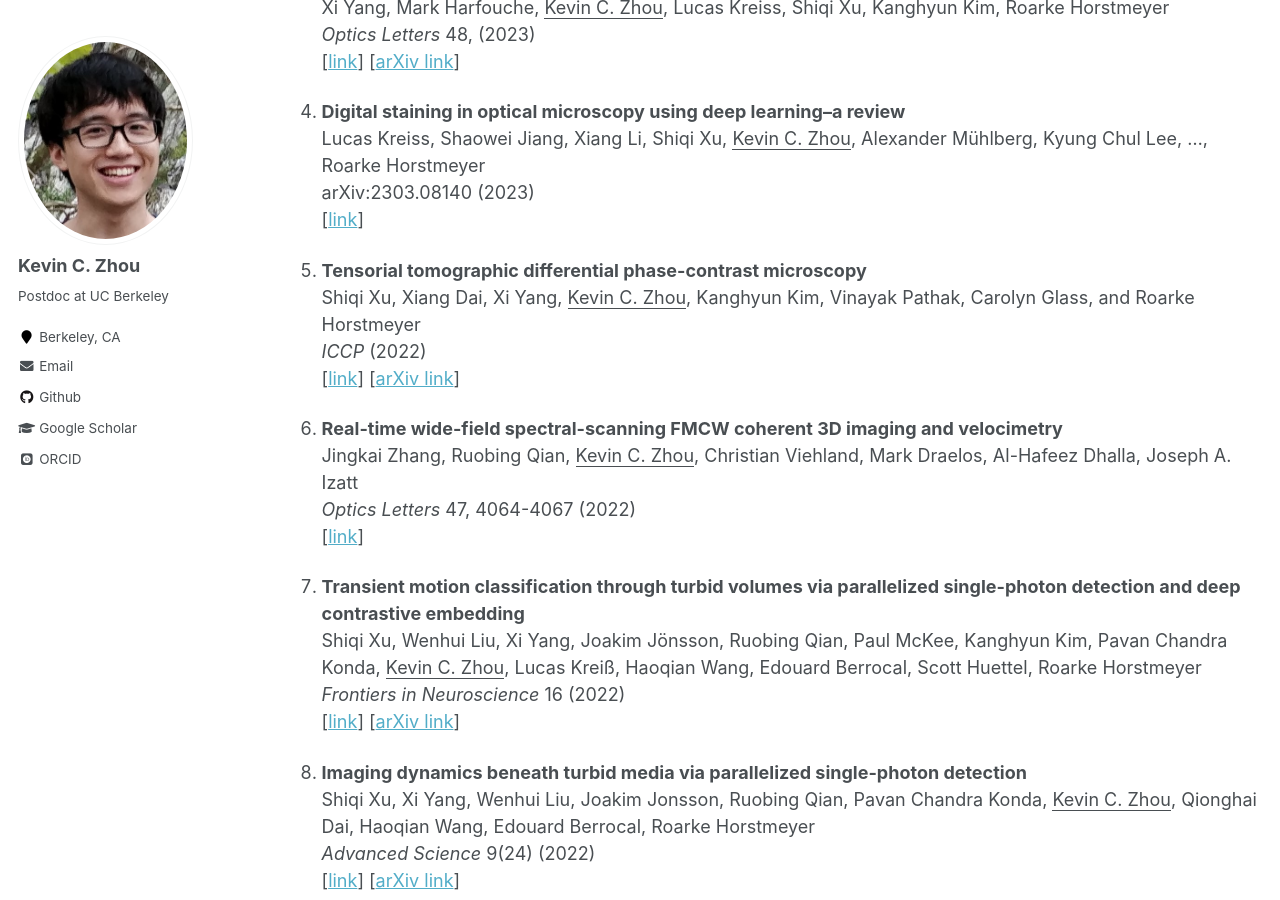
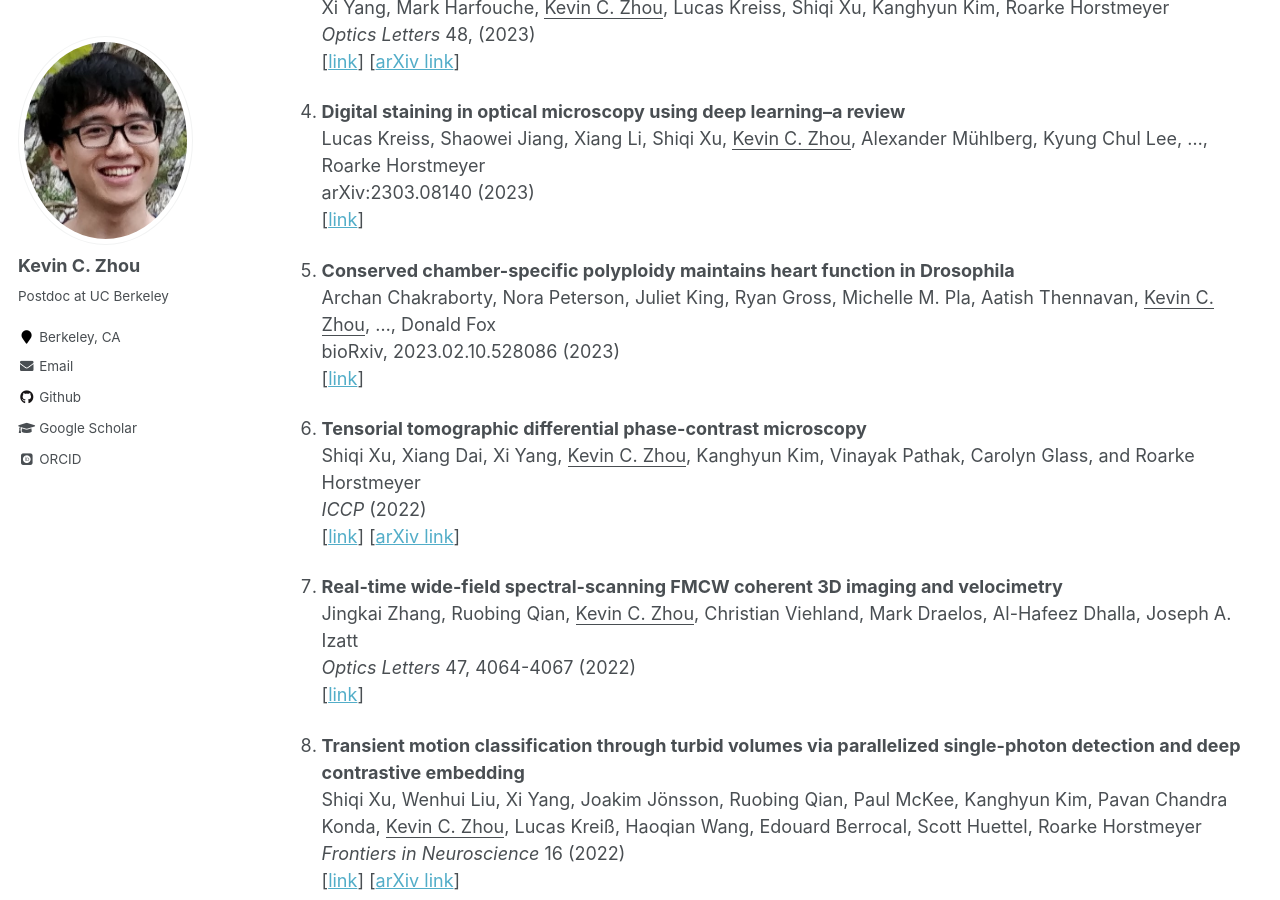
Before and after one commit to kevinczhou/kevinczhou.github.io, a Jekyll site: the page built from _pages/publications.md, in a window 1280 px wide and 900 px high, scrolled down 514 px. Built offline with Jekyll 4.4.1, drawn with Linux system fonts in a browser that asks for light colours; some web fonts are replaced.

Commit message:
Update publications.md

```diff
--- a/_pages/publications.md
+++ b/_pages/publications.md
@@ -24,6 +24,11 @@ Xi Yang, Mark Harfouche, <ins>Kevin C. Zhou</ins>, Lucas Kreiss, Shiqi Xu, Kangh
 Lucas Kreiss, Shaowei Jiang, Xiang Li, Shiqi Xu, <ins>Kevin C. Zhou</ins>, Alexander Mühlberg, Kyung Chul Lee, ..., Roarke Horstmeyer
 arXiv:2303.08140 (2023)
 [[link](https://arxiv.org/abs/2303.08140)]
+
+1. **Conserved chamber-specific polyploidy maintains heart function in Drosophila**
+Archan Chakraborty, Nora Peterson, Juliet King, Ryan Gross, Michelle M. Pla, Aatish Thennavan, <ins>Kevin C. Zhou</ins>, ..., Donald Fox
+bioRxiv, 2023.02.10.528086 (2023)
+[[link](https://doi.org/10.1101/2023.02.10.528086)]
 
 1. **Tensorial tomographic differential phase-contrast microscopy**
 Shiqi Xu, Xiang Dai, Xi Yang, <ins>Kevin C. Zhou</ins>, Kanghyun Kim, Vinayak Pathak, Carolyn Glass, and Roarke Horstmeyer
```
